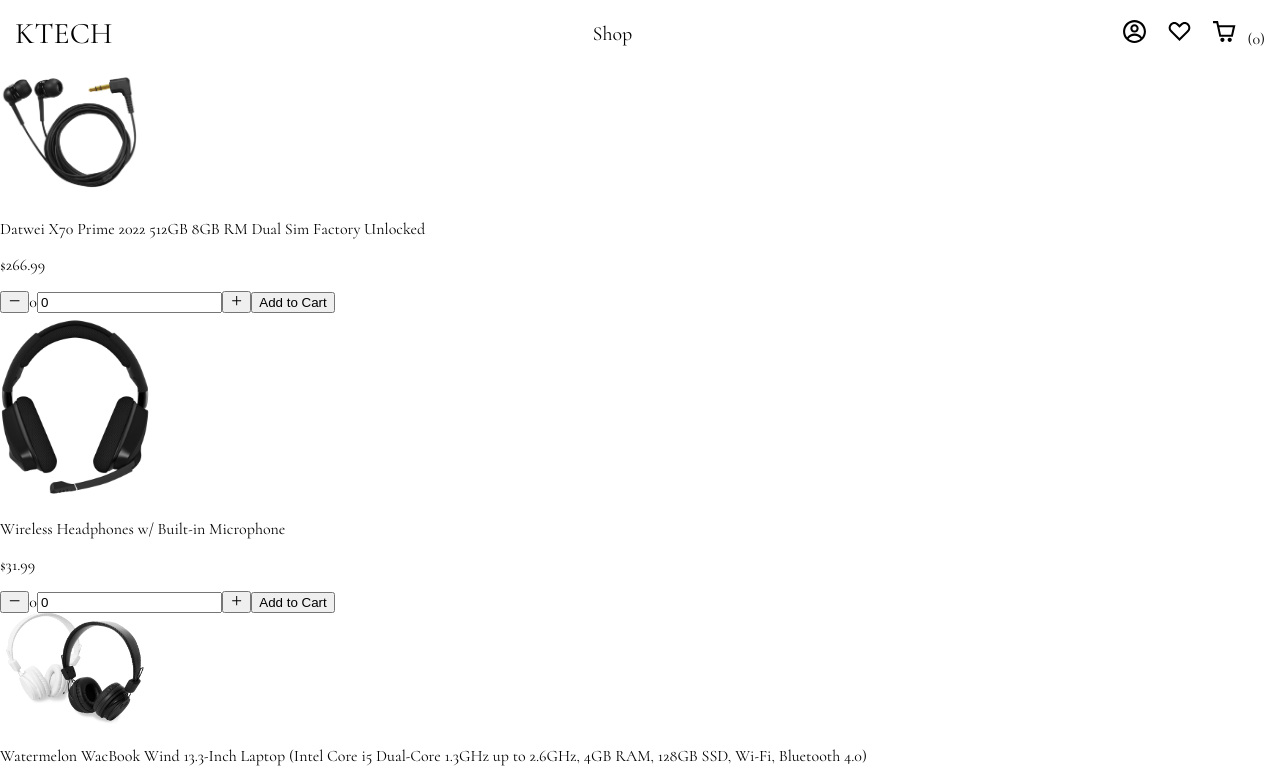
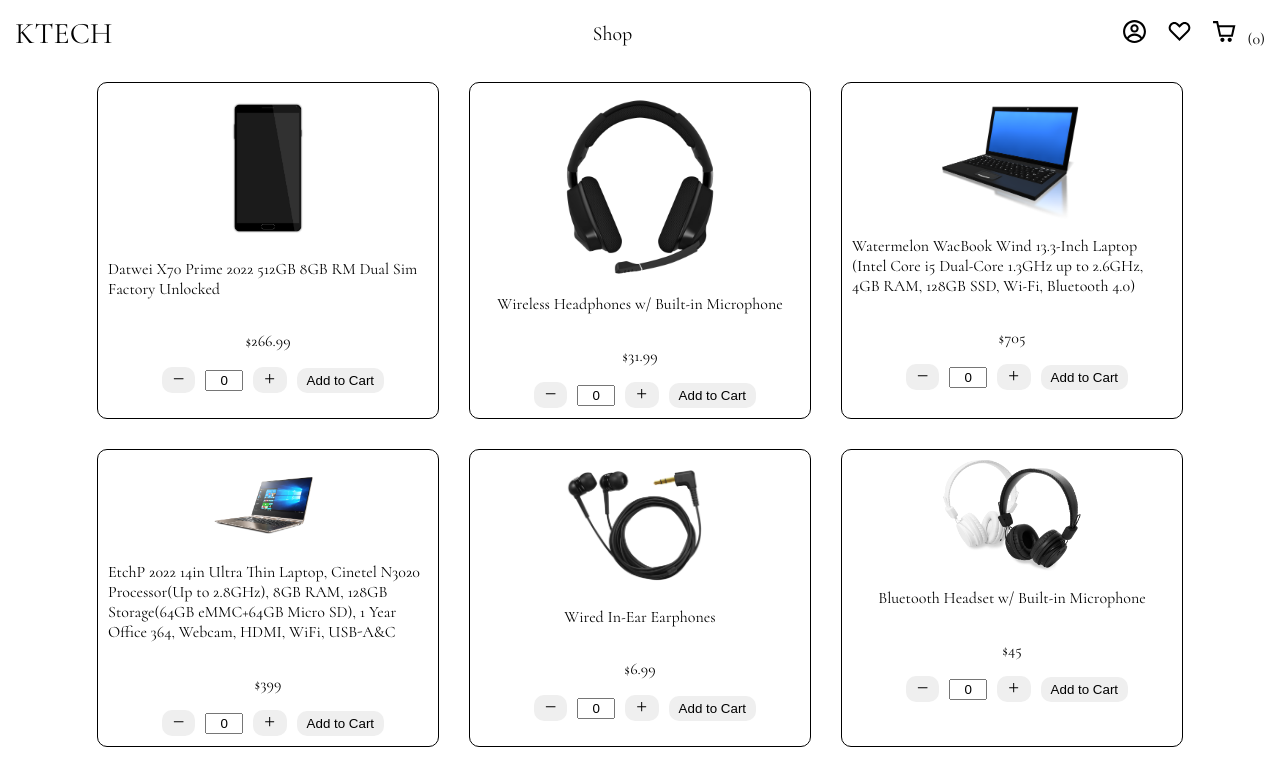
Before and after one commit to keaneatl/shopping-cart, a React (Create React App) app: page /shop in a window 1280 px wide. Shown: the top 775 px of the page. Built offline with nearby package versions, Linux system fonts and the light colour scheme.

Commit message:
Add Add to Cart functionality

```diff
--- a/src/App.js
+++ b/src/App.js
@@ -3,18 +3,16 @@
 function App() {
   return (
     <div className="home">
-      <div className="about">
       <div className="about-desc">
         <h1 className="about-desc-heading">
           Get the latest tech for the best price.
         </h1>
         <p className="about-desc-p">
-            The best prices for the most modern technology offered today. Make
-            the best out of the best laptops, mobile phones, PC parts, and more.{" "}
+          The best prices for the most modern technology offered today. Make the
+          best out of the best laptops, mobile phones, PC parts, and more.{" "}
         </p>
       </div>
       <img src={About} alt="Laptop" className="about-img" />
-      </div>
     </div>
   );
 }
--- a/src/Routing.js
+++ b/src/Routing.js
@@ -6,13 +6,17 @@
 
 const Routing = () => {
   const [cart, setCart] = useState([]);
-
+  const onAddToCart = (item) => {
+    if (cart.some((product) => product.id === item.id)) {
+      alert("You already have this item in your cart!");
+    } else setCart((items) => [...items, item]);
+  };
   return (
     <BrowserRouter>
       <Header logo="KTECH" cartStatus={cart.length} />
       <Routes>
         <Route path="/" element={<App />} />
-        <Route path="/shop" element={<Shop />} />
+        <Route path="/shop" element={<Shop onAddToCart={onAddToCart} />} />
       </Routes>
     </BrowserRouter>
   );
--- a/src/components/Shop.js
+++ b/src/components/Shop.js
@@ -16,13 +16,13 @@
 const Shop = ({ onAddToCart }) => {
   const [products, setProducts] = useState([]);
   const productImages = [
-    earphones,
+    phone1,
     headset1,
-    headset2,
     laptop1,
     laptop2,
+    earphones,
+    headset2,
     laptop3,
-    phone1,
     phone2,
     phone3,
     printer1,
@@ -32,12 +32,13 @@
     const data = Object.values(Products);
     setProducts(data);
   }, []);
-
   const onAmountInput = (itemID, e) => {
     setProducts(
       products.map((prod) => {
         if (prod.id === itemID) {
-          prod.amount = e.currentTarget.value;
+          if (Number(e.currentTarget.value))
+            prod.amount = Number(e.currentTarget.value);
+          else prod.amount = e.currentTarget.value;
           return prod;
         } else return prod;
       })
@@ -67,13 +68,10 @@
   };
 
   return (
-    <div className="products">
+    <div className="shop">
       {products.map((product, i) => (
         <ProductCard
-          name={product.name}
-          price={product.price}
-          amount={product.amount}
-          id={product.id}
+          item={product}
           productImg={productImages[i]}
           key={product.id}
           onAdd={onAdd}
--- a/src/components/products/AddToCart.js
+++ b/src/components/products/AddToCart.js
@@ -1,39 +1,21 @@
 import { AiOutlinePlus, AiOutlineMinus } from "react-icons/ai";
 
-const AddToCart = ({
-  name,
-  price,
-  amount,
-  id,
-  onAdd,
-  onLessen,
-  onAddToCart,
-  onAmountInput,
-}) => {
-  const onReadKey = (e) => {
-    if (!/[0-9]/.test(e.key)) {
-      e.preventDefault();
-    }
-  };
+const AddToCart = ({ item, onAdd, onLessen, onAddToCart, onAmountInput }) => {
   return (
     <div>
-      <p className="product-name">{name}</p>
-      <p className="product-price">${price}</p>
-      <button type="button" onClick={() => onLessen(id)}>
+      <button type="button" onClick={() => onLessen(item.id)} className="btn">
         <AiOutlineMinus />
       </button>
-      <span className="quantity">{amount}</span>
       <input
         type="tel"
-        value={amount}
+        value={item.amount}
         className="quantity"
-        onKeyDown={onReadKey}
-        onChange={(e) => onAmountInput(id, e)}
+        onChange={(e) => onAmountInput(item.id, e)}
       />
-      <button type="button" onClick={() => onAdd(id)}>
+      <button type="button" onClick={() => onAdd(item.id)} className="btn">
         <AiOutlinePlus />
       </button>
-      <button type="button" onClick={(name) => onAddToCart}>
+      <button type="button" onClick={() => onAddToCart(item)}>
         Add to Cart
       </button>
     </div>
--- a/src/components/products/ProductCard.js
+++ b/src/components/products/ProductCard.js
@@ -1,10 +1,7 @@
 import AddToCart from "./AddToCart";
 
 const ProductCard = ({
-  name,
-  price,
-  amount,
-  id,
+  item,
   productImg,
   onAdd,
   onLessen,
@@ -13,12 +10,11 @@
 }) => {
   return (
     <div className="product-card">
-      <img src={productImg} className="product-img" alt={name} />
+      <img src={productImg} className="product-img" alt={item.name} />
+      <p className="product-name">{item.name}</p>
+      <p className="product-price">${item.price}</p>
       <AddToCart
-        name={name}
-        price={price}
-        amount={amount}
-        id={id}
+        item={item}
         onAdd={onAdd}
         onLessen={onLessen}
         onAddToCart={onAddToCart}
--- a/src/index.css
+++ b/src/index.css
@@ -14,6 +14,12 @@
 code {
   font-family: "Montserrat", source-code-pro, Menlo, Monaco, Consolas,
     "Courier New", monospace;
+}
+
+button {
+  border: none;
+  border-radius: 10px;
+  padding: 5px 10px;
 }
 
 .logo {
@@ -36,14 +42,14 @@
   font-size: 20px;
 }
 
-.about {
+.home {
   margin: 15px;
   display: flex;
   justify-content: space-around;
 }
 
 .about-desc {
-  width: 400px;
+  width: 26.5rem;
 }
 
 .about-desc-heading {
@@ -55,9 +61,36 @@
 }
 
 .about-img {
-  width: 500px;
+  width: 50%;
 }
 
 .product-img {
   width: 150px;
 }
+
+.shop {
+  display: flex;
+  flex-direction: row;
+  flex-wrap: wrap;
+  justify-content: center;
+}
+
+.product-card {
+  margin: 15px;
+  display: flex;
+  flex-direction: column;
+  align-items: center;
+  border: 1px solid black;
+  border-radius: 10px;
+  padding: 10px;
+  width: 20rem;
+}
+
+.quantity {
+  width: 30px;
+  text-align: center;
+}
+
+.btn {
+  margin: 0 10px;
+}
```
Also changed, not shown: src/components/cart/Cart.js (+7 -0 lines). Lines whose indentation alone changed are shown as unchanged.
